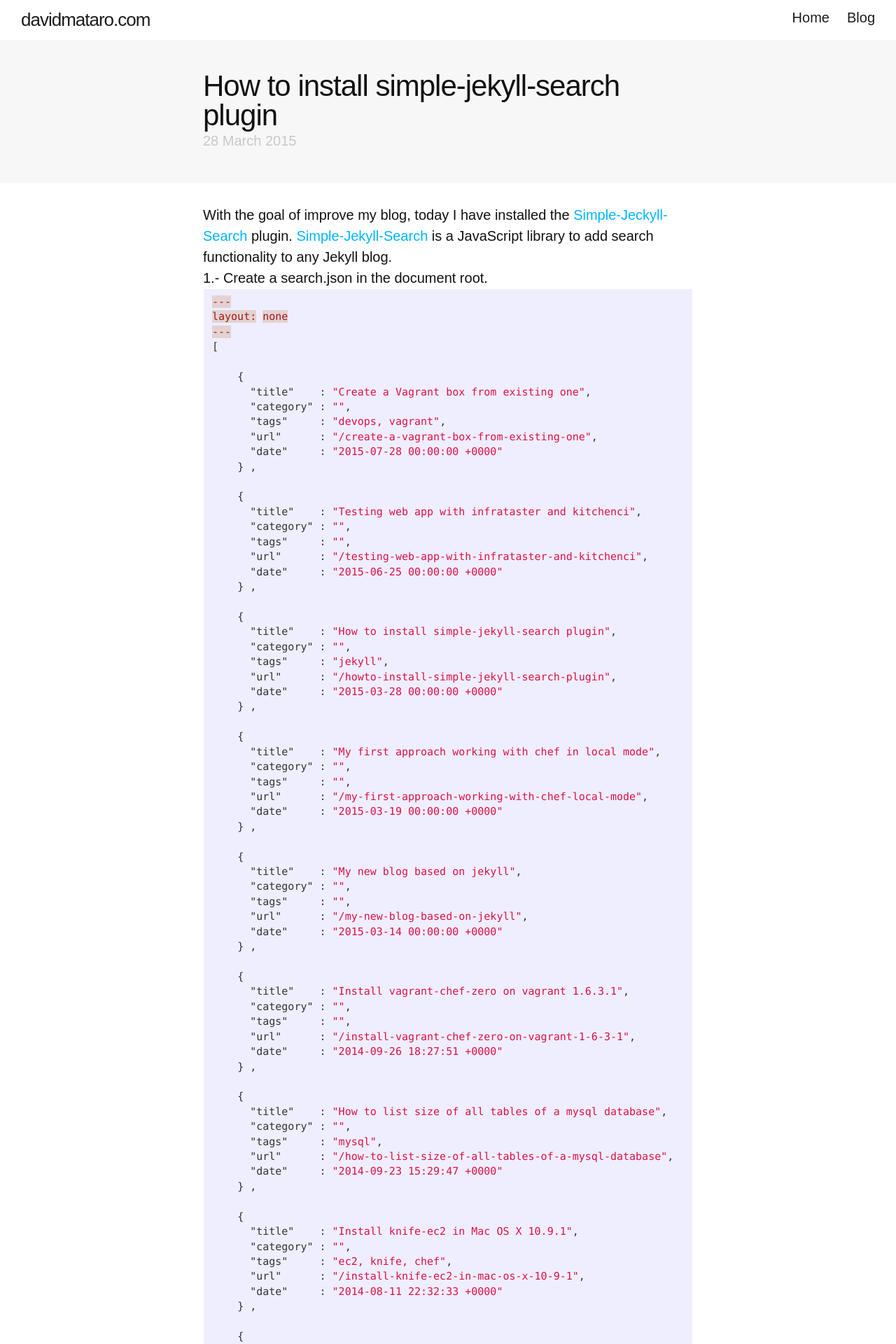
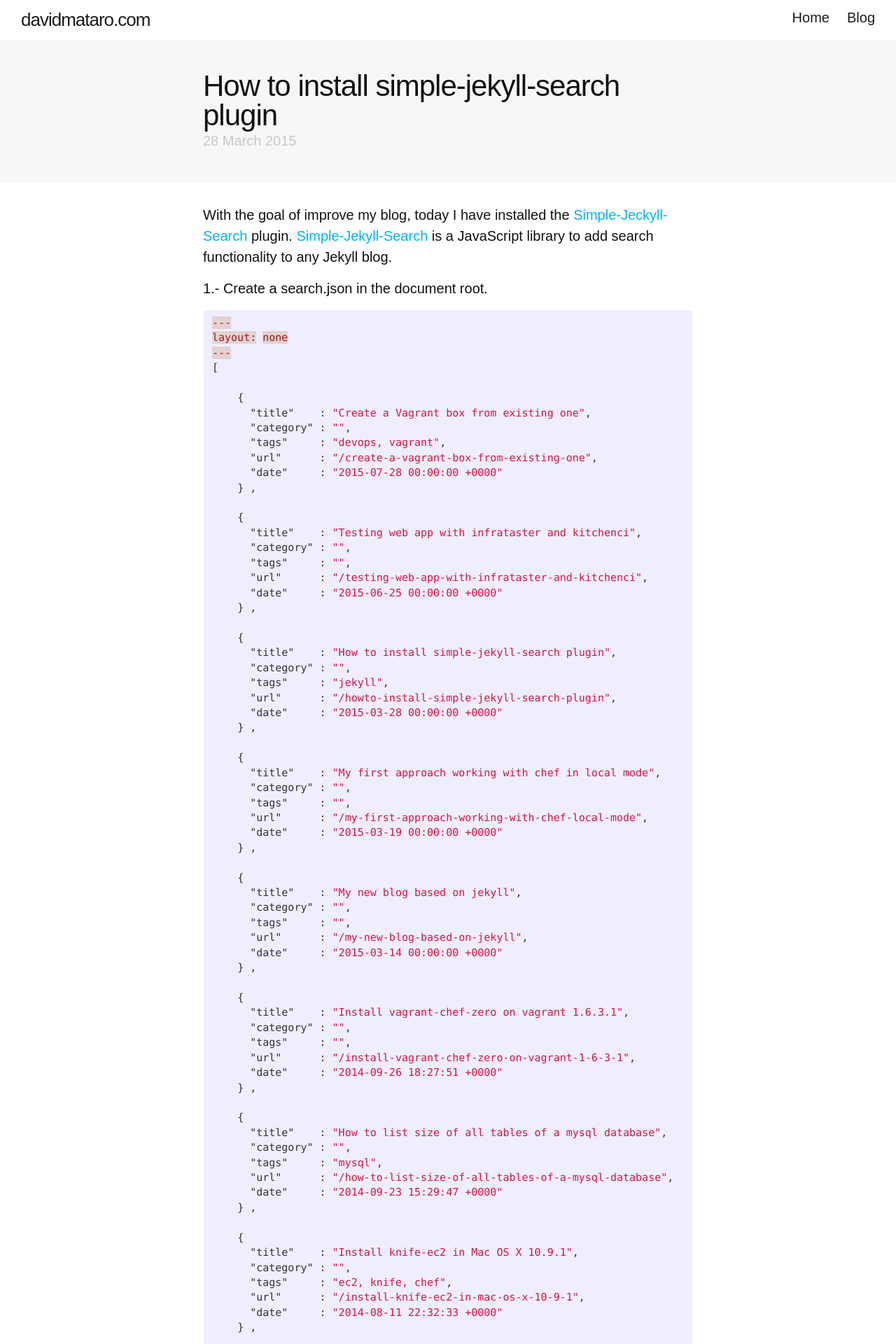
Before and after one commit to davidmataro/davidmataro, a Jekyll site: the page built from _posts/2015-03-28-howto-install-simple-jekyll-search-plugin.markdown, in a window 1280 px wide. Shown: the top 1920 px of the page at 70% size. Built offline with Jekyll 4.4.1, drawn with Linux system fonts in a browser that asks for light colours; nearby versions of some CDN libraries; some web fonts are replaced; Markdown is read by kramdown in place of the engine named in the settings.

Commit message:
add margin botton to p

```diff
--- a/_sass/_base.scss
+++ b/_sass/_base.scss
@@ -28,14 +28,15 @@ body {
 /**
  * Set `margin-bottom` to maintain vertical rhythm
  */
-h1, h2, h3, h4, h5, h6,
 p, blockquote, pre,
 ul, ol, dl, figure,
 %vertical-rhythm {
-    /* margin-bottom: $spacing-unit / 2; */
+    margin-bottom: $spacing-unit / 2;
+}
+
+h1, h2, h3, h4, h5, h6, {
     margin-bottom: 0px;
 }
-
 
 
 /**
```
